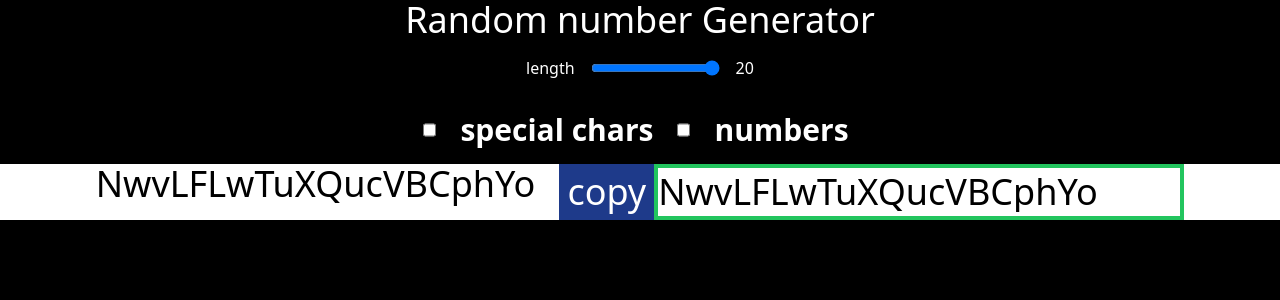
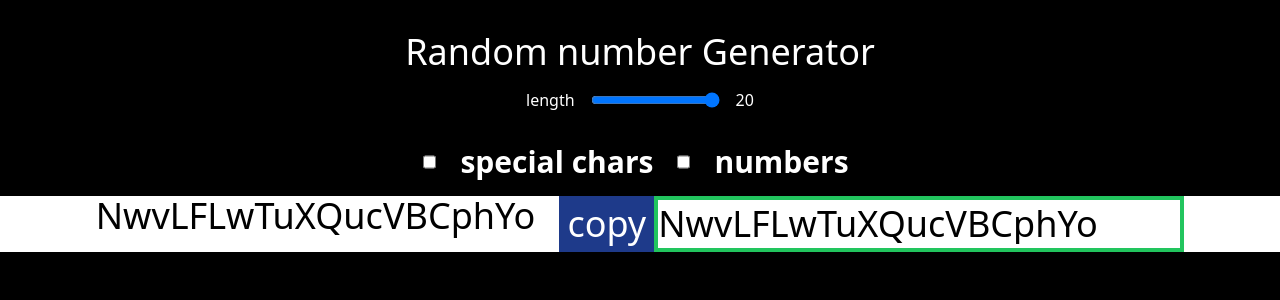
Before and after one commit to AryanshM/passwordGenerator, a React (Vite) app: page / in a window 1280 px wide. Shown: the top 300 px of the page. Built offline with nearby package versions, Linux system fonts and the light colour scheme.

Commit message:
first commit

```diff
--- a/src/App.jsx
+++ b/src/App.jsx
@@ -38,7 +38,7 @@ function App() {
 
   return (
     <>
-      <div className="heading flex justify-center">
+      <div className="mt-4 pt-4  heading flex justify-center">
         <p className="text-white text-4xl">Random number Generator</p>
 
       </div>
```
